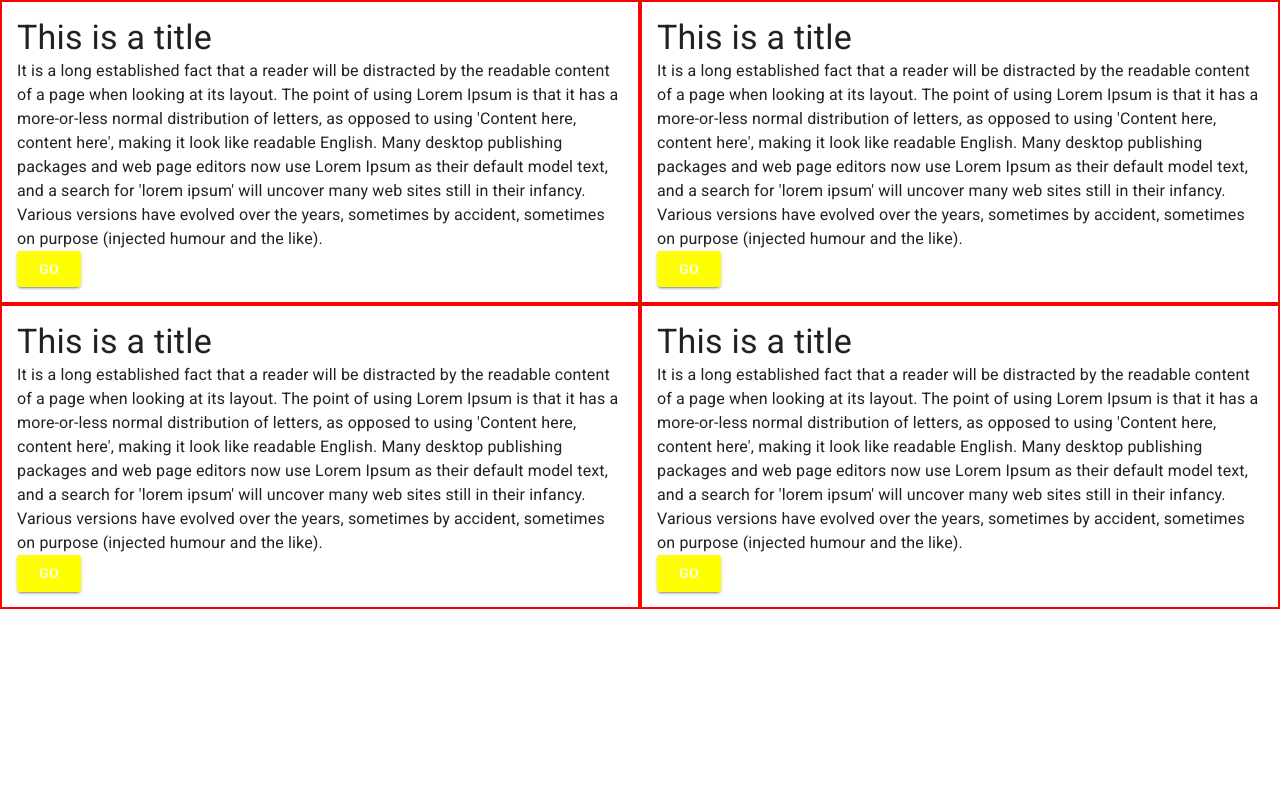
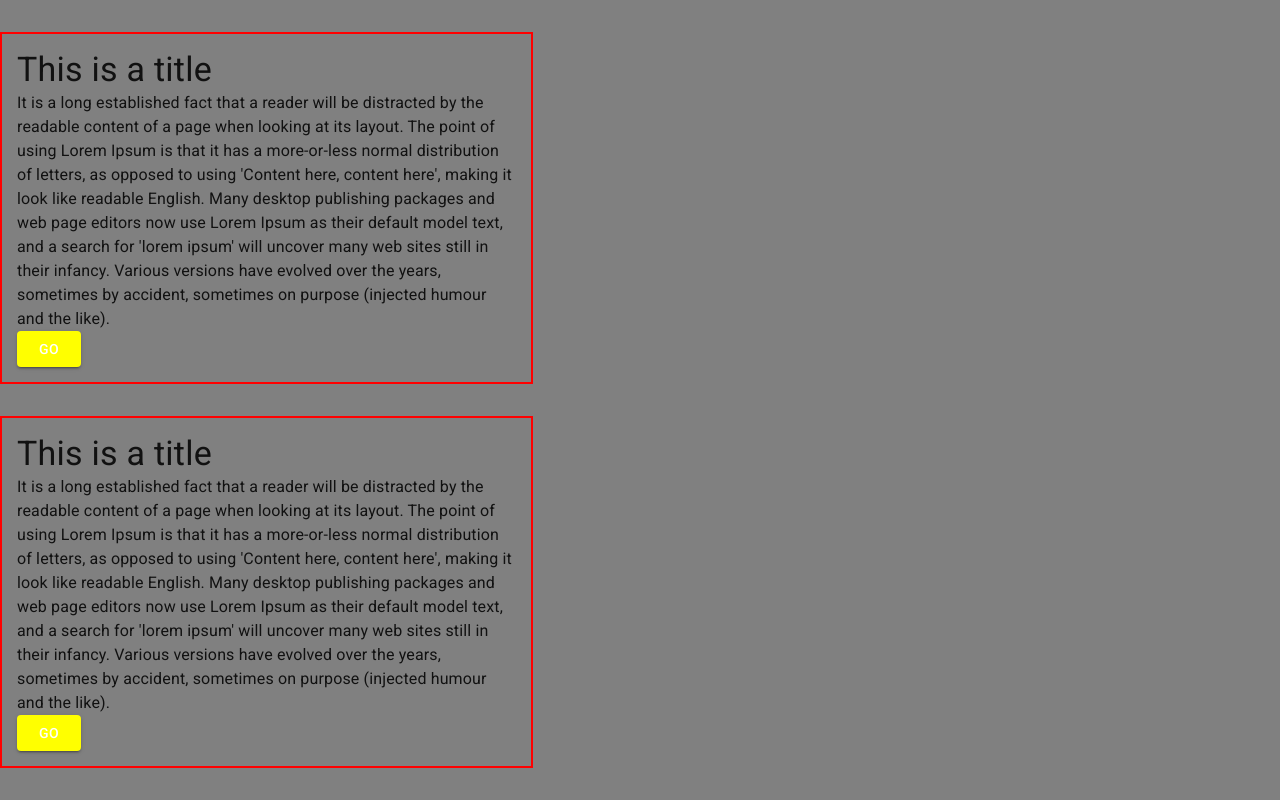
Before and after one commit to mflorya575/WebApp-Geo-Django-React, a React (Create React App) app in the folder frontend/: page / in a window 1280 px wide. Built offline with nearby package versions, Linux system fonts and the light colour scheme.

Commit message:
work with containers

```diff
--- a/frontend/src/Components/Home.js
+++ b/frontend/src/Components/Home.js
@@ -24,18 +24,16 @@ function Home() {
   return (
     <>
       <CssBaseline />
-      <Grid container>
-        <Grid item xs={6}>
-          <CustomCard />
+      <Grid direction='column' justifyContent='space-evenly' alignItems='flex-start' container style={{ height: '100vh', backgroundColor: 'grey' }}>
+        <Grid item container>
+          <Grid item xs={5}>
+            <CustomCard />
+          </Grid>
         </Grid>
-        <Grid item xs={6}>
-          <CustomCard />
-        </Grid>
-        <Grid item xs={6}>
-          <CustomCard />
-        </Grid>
-        <Grid item xs={6}>
-          <CustomCard />
+        <Grid item container>
+          <Grid item xs={5}>
+            <CustomCard />
+          </Grid>
         </Grid>
       </Grid>
     </>
```
